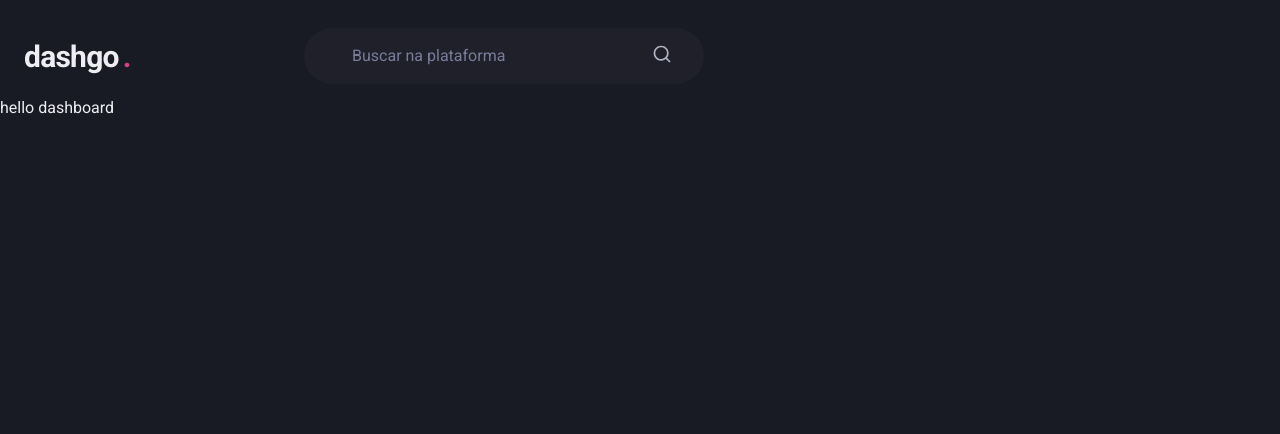
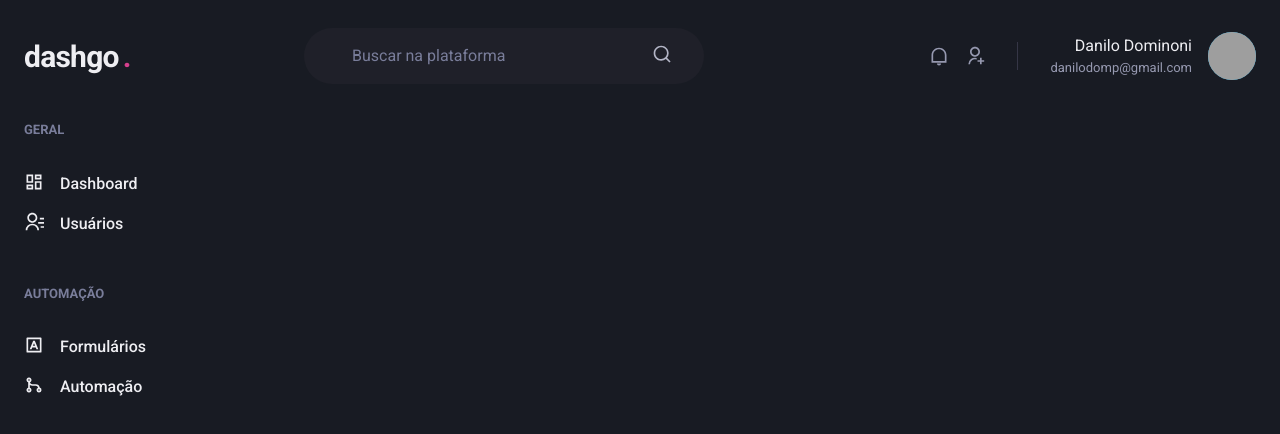
Before and after one commit to dnldmp/dashgo, a Next.js app: page /dashboard in a window 1280 px wide. Shown: the top 434 px of the page. Built offline with nearby package versions, Linux system fonts and the light colour scheme; grey boxes are pictures that could not be loaded.

Commit message:
finishing Header component and Sidebar componente

```diff
--- a/src/components/Header.tsx
+++ b/src/components/Header.tsx
@@ -1,5 +1,5 @@
-import { Flex, Text, Input, Icon } from '@chakra-ui/react'
-import { RiSearchLine } from 'react-icons/ri'
+import { Flex, Text, Input, Icon, HStack, Box, Avatar } from '@chakra-ui/react'
+import { RiNotificationLine, RiSearchLine, RiUserAddLine } from 'react-icons/ri'
 
 export function Header(){
   return (
@@ -46,6 +46,40 @@
         <Icon as={RiSearchLine} fontSize="20"/>
       </Flex>
 
+      <Flex
+        align="center"
+        ml="auto"
+      >
+
+        <HStack
+          spacing="4"
+          mx="8"
+          pr="8"
+          py="1"
+          color="gray.300"
+          borderRightWidth={1}
+          borderColor="gray.700"
+        >
+          <Icon as={RiNotificationLine} fontSize="20" />
+          <Icon as={RiUserAddLine} fontSize="20" />
+        </HStack>
+
+        <Flex align="center">
+          <Box mr="4" textAlign="right">
+            <Text>Danilo Dominoni</Text>
+            <Text color="gray.300" fontSize="small">
+              danilodomp@gmail.com
+            </Text>
+          </Box>
+          <Avatar
+            size="md"
+            name="Danilo Dominoni"
+            src="https://github.com/dnldmp.png"
+          />
+        </Flex>
+
+      </Flex>
+
     </Flex>
   )
 }
--- /dev/null
+++ b/src/components/Sidebar.tsx
@@ -0,0 +1,38 @@
+import Icon from "@chakra-ui/icon";
+import { Box, Stack, Text, Link } from "@chakra-ui/layout";
+import { RiContactsLine, RiDashboardLine, RiGitMergeLine, RiInputMethodLine } from "react-icons/ri";
+
+export function Sidebar() {
+  return (
+    <Box as="aside" w="64" mr="8">
+      <Stack spacing="12" align="flex-start">
+        <Box>
+          <Text fontWeight="bold" color="gray.400" fontSize="small">GERAL</Text>
+          <Stack spacing="4" mt="8" align="stretch">
+            <Link display="flex" align="center">
+              <Icon as={RiDashboardLine} fontSize="20"/>
+              <Text ml="4" fontWeight="medium">Dashboard</Text>
+            </Link>
+            <Link display="flex" align="center">
+              <Icon as={RiContactsLine} fontSize="20"/>
+              <Text ml="4" fontWeight="medium">Usuários</Text>
+            </Link>
+          </Stack>
+        </Box>
+        <Box>
+          <Text fontWeight="bold" color="gray.400" fontSize="small">AUTOMAÇÃO</Text>
+          <Stack spacing="4" mt="8" align="stretch">
+            <Link display="flex" align="center">
+              <Icon as={RiInputMethodLine} fontSize="20"/>
+              <Text ml="4" fontWeight="medium">Formulários</Text>
+            </Link>
+            <Link display="flex" align="center">
+              <Icon as={RiGitMergeLine} fontSize="20"/>
+              <Text ml="4" fontWeight="medium">Automação</Text>
+            </Link>
+          </Stack>
+        </Box>
+      </Stack>
+    </Box>
+  )
+}
--- a/src/pages/dashboard.tsx
+++ b/src/pages/dashboard.tsx
@@ -1,10 +1,15 @@
+import { Flex } from '@chakra-ui/layout';
 import { Header } from '../components/Header';
+import { Sidebar } from '../components/Sidebar';
 
 export default function Dashboard(){
   return (
-    <div>
+    <Flex direction="column" h="100vh">
       <Header />
-      <h1>hello dashboard</h1>
-    </div>
+
+      <Flex w="100%" my="6" maxWidth={1480} mx="auto" px="6">
+        <Sidebar />
+      </Flex>
+    </Flex>
   )
 }
```
